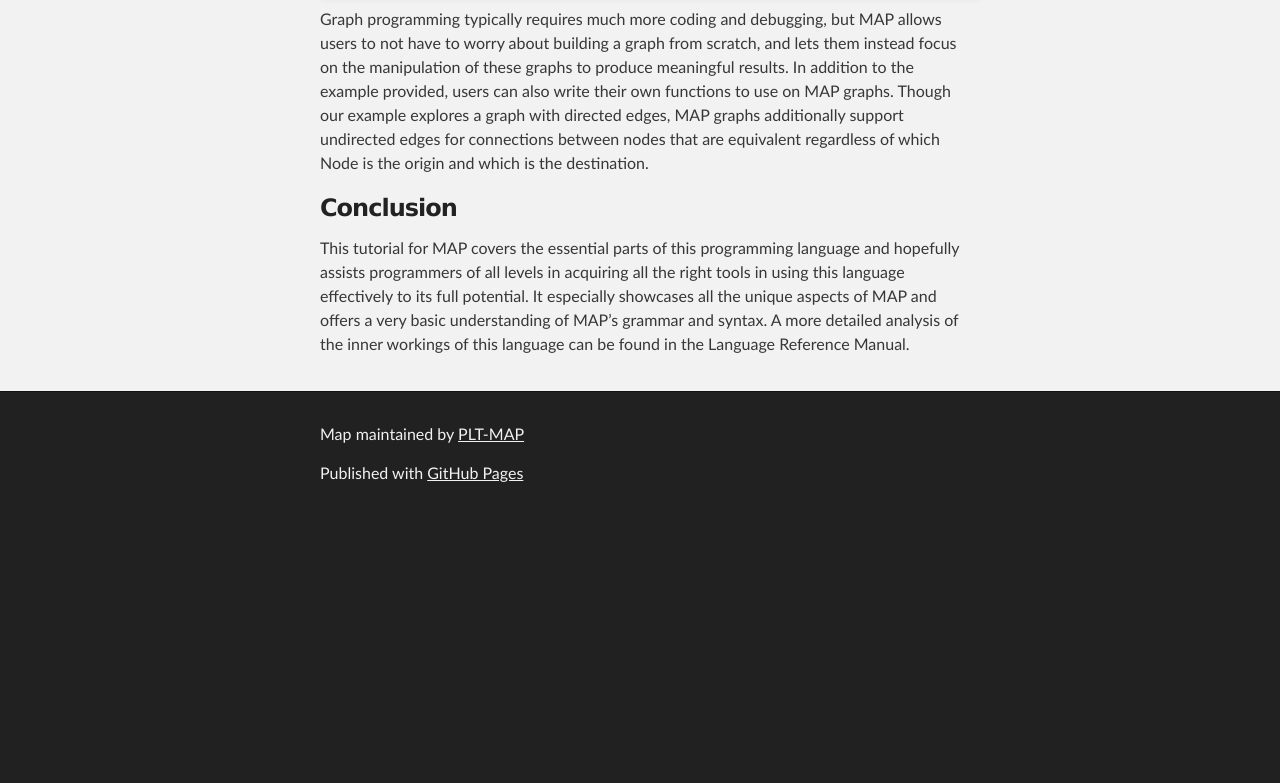
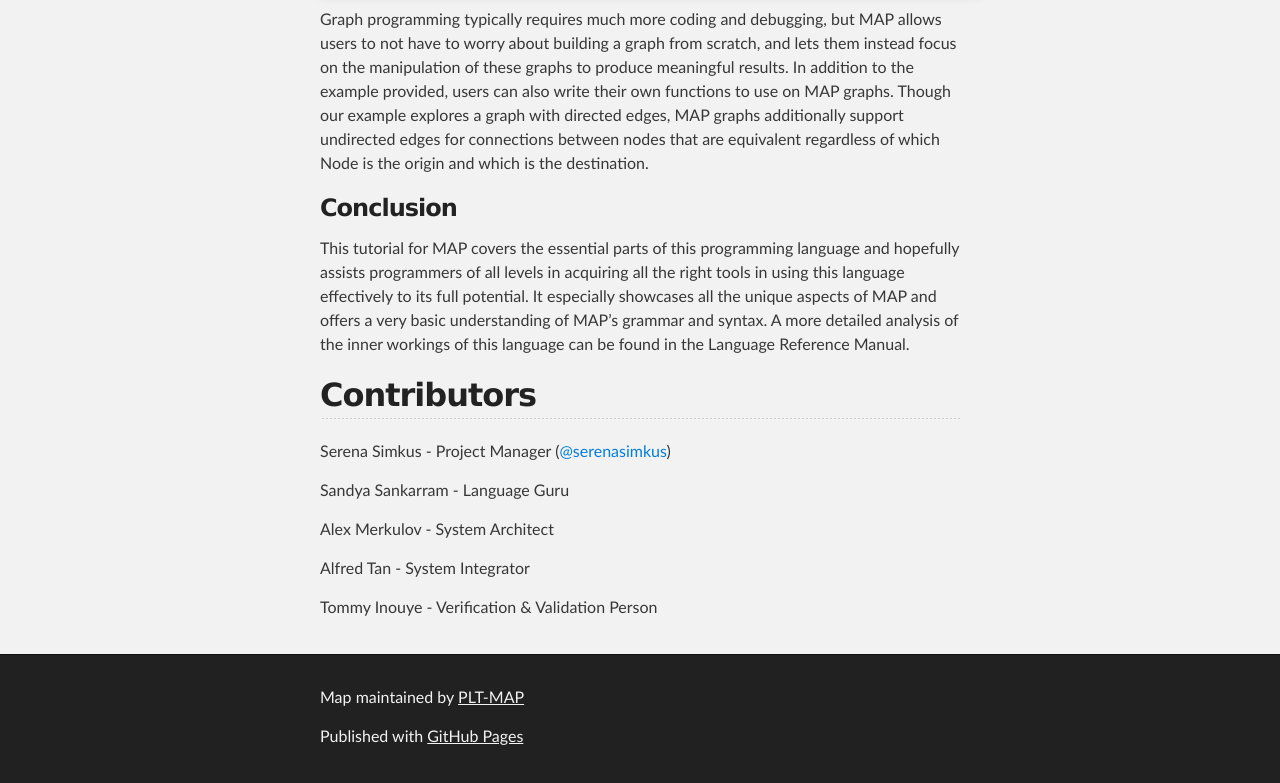
Before and after one commit to PLT-MAP/map, a plain HTML site: page index.html in a window 1280 px wide. Shown: the part 9729-10512 px from the top of the page. Before the commit the page ends 10249 px from the top, so only its background shows below. Drawn offline with Linux system fonts and the light colour scheme.

```diff
--- a/index.html
+++ b/index.html
@@ -412,6 +412,19 @@
 <a name="conclusion" class="anchor" href="#conclusion"><span class="octicon octicon-link"></span></a>Conclusion</h3>
 
 <p>This tutorial for MAP covers the essential parts of this programming language and hopefully assists programmers of all levels in acquiring all the right tools in using this language effectively to its full potential. It especially showcases all the unique aspects of MAP and offers a very basic understanding of MAP’s grammar and syntax. A more detailed analysis of the inner workings of this language can be found in the Language Reference Manual.</p>
+
+<h2>
+<a name="contributors" class="anchor" href="#contributors"><span class="octicon octicon-link"></span></a>Contributors</h2>
+
+<p>Serena Simkus - Project Manager (<a href="https://github.com/serenasimkus" class="user-mention">@serenasimkus</a>)                                                  </p>
+
+<p>Sandya Sankarram - Language Guru                                                                 </p>
+
+<p>Alex Merkulov - System Architect                                                                 </p>
+
+<p>Alfred Tan - System Integrator                                                                   </p>
+
+<p>Tommy Inouye - Verification &amp; Validation Person</p>
       </section>
     </div>
 
```
Also changed, not shown: params.json (+1 -1 lines).
